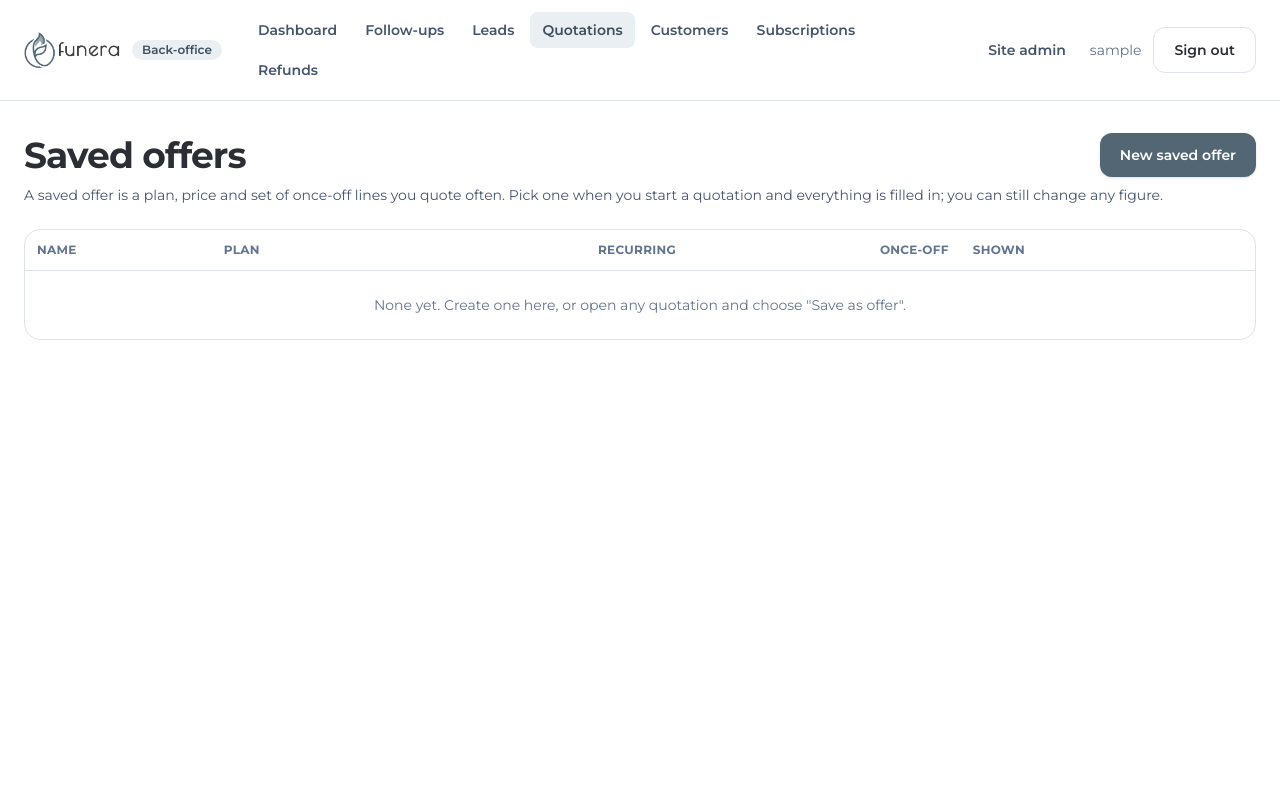
After one commit to karabokman/funera-web, a Django app: page /staff/offers/ in a window 1280 px wide. The commit adds this page. Run offline with Django 5.2, Linux system fonts and the light colour scheme; the visitor is signed in with stand-in values (Sample User, id 1); data comes from the database, SQL or seed files in the repository; data that the repository does not hold is empty.

Commit message:
feat: add quotation templates and price presets

```diff
--- a/src/backoffice/urls.py
+++ b/src/backoffice/urls.py
@@ -19,6 +19,11 @@ urlpatterns = [
     path("quotes/<int:pk>/send/", v.QuoteSend.as_view(), name="quote_send"),
     path("quotes/<int:pk>/cancel/", v.QuoteCancel.as_view(), name="quote_cancel"),
     path("quotes/<int:pk>/duplicate/", v.QuoteDuplicate.as_view(), name="quote_duplicate"),
+    path("offers/", v.OfferListView.as_view(), name="offers"),
+    path("offers/new/", v.OfferEditView.as_view(), name="offer_new"),
+    path("offers/<int:pk>/edit/", v.OfferEditView.as_view(), name="offer_edit"),
+    path("offers/<int:pk>/delete/", v.OfferDelete.as_view(), name="offer_delete"),
+    path("quotes/<int:pk>/save-as-offer/", v.QuoteSaveAsOffer.as_view(), name="quote_save_offer"),
     path("customers/", v.CustomerListView.as_view(), name="customers"),
     path("customers/<int:pk>/", v.CustomerDetailView.as_view(), name="customer"),
     path("subscriptions/", v.SubscriptionListView.as_view(), name="subscriptions"),
--- a/src/backoffice/views.py
+++ b/src/backoffice/views.py
@@ -23,8 +23,8 @@ from catalog.models import Plan
 from leads.models import Lead
 from quotes import services as quote_services
 from quotes.errors import QuoteError
-from quotes.forms import QuoteForm, QuoteLineFormSet
-from quotes.models import Quote
+from quotes.forms import OfferForm, OfferLineFormSet, QuoteForm, QuoteLineFormSet
+from quotes.models import Quote, QuoteTemplate
 from quotes.views import pdf_response
 
 from . import followups, stats
@@ -129,6 +129,7 @@ class LeadDetailView(StaffRequiredMixin, FormView):
             ),
             quotes=self.lead.quotes.all(),
             plans=Plan.objects.filter(is_active=True),
+            offers=QuoteTemplate.objects.filter(is_active=True),
             **kwargs,
         )
 
@@ -160,6 +161,12 @@ class QuoteEditView(StaffRequiredMixin, TemplateView):
     def setup(self, request, *args, **kwargs):
         super().setup(request, *args, **kwargs)
         self.quote = get_object_or_404(Quote, pk=kwargs["pk"]) if "pk" in kwargs else None
+        offer_id = request.GET.get("offer")
+        self.offer = (
+            QuoteTemplate.objects.filter(pk=offer_id).first()
+            if offer_id and offer_id.isdigit() and not self.quote
+            else None
+        )
         lead_id = request.GET.get("lead")
         self.lead = (
             get_object_or_404(Lead, pk=lead_id)
@@ -185,7 +192,7 @@ class QuoteEditView(StaffRequiredMixin, TemplateView):
     def forms(self, data=None):
         if self.quote:
             return QuoteForm(data, instance=self.quote), QuoteLineFormSet(data, instance=self.quote)
-        initial, lines = quote_services.initial_for(self._plan(), self.lead)
+        initial, lines = quote_services.initial_for(self._plan(), self.lead, self.offer)
         return QuoteForm(data, initial=initial), QuoteLineFormSet(data, instance=Quote(), initial=lines)
 
     def get_context_data(self, **kwargs):
@@ -196,6 +203,8 @@ class QuoteEditView(StaffRequiredMixin, TemplateView):
             quote=self.quote,
             lead=self.lead,
             plans=Plan.objects.filter(is_active=True),
+            offers=QuoteTemplate.objects.filter(is_active=True),
+            offer=self.offer,
             page_title="Edit quotation" if self.quote else "New quotation",
             **kwargs,
         )
@@ -506,3 +515,80 @@ class FollowUpAction(StaffRequiredMixin, View):
             return redirect(target)
         messages.success(request, message)
         return redirect(target)
+
+
+# ------------------------------------------------------------------------------------------------ saved offers
+class OfferListView(StaffPage):
+    template_name = "backoffice/offers.html"
+    title = "Saved offers"
+
+    def get_context_data(self, **kwargs):
+        offers = QuoteTemplate.objects.select_related("plan").prefetch_related("lines")
+        return super().get_context_data(offers=offers, **kwargs)
+
+
+class OfferEditView(StaffRequiredMixin, TemplateView):
+    """Create or edit a saved offer; the header form and its once-off lines are saved together."""
+
+    template_name = "backoffice/offer_form.html"
+
+    def setup(self, request, *args, **kwargs):
+        super().setup(request, *args, **kwargs)
+        self.offer = get_object_or_404(QuoteTemplate, pk=kwargs["pk"]) if "pk" in kwargs else None
+
+    def forms(self, data=None):
+        instance = self.offer
+        return (
+            OfferForm(data, instance=instance),
+            OfferLineFormSet(data, instance=instance or QuoteTemplate()),
+        )
+
+    def get_context_data(self, **kwargs):
+        form, lines = kwargs.pop("form_pair", None) or self.forms()
+        return super().get_context_data(
+            form=form,
+            lines=lines,
+            offer=self.offer,
+            page_title="Edit saved offer" if self.offer else "New saved offer",
+            **kwargs,
+        )
+
+    def post(self, request, *args, **kwargs):
+        form, lines = self.forms(request.POST)
+        if form.is_valid() and lines.is_valid():
+            offer = form.save(commit=False)
+            if self.offer is None:
+                offer.created_by = request.user
+            offer.save()
+            lines.instance = offer
+            lines.save()
+            messages.success(request, f'Saved offer "{offer.name}" saved.')
+            return redirect("backoffice:offers")
+        return self.render_to_response(self.get_context_data(form_pair=(form, lines)))
+
+
+class OfferDelete(StaffRequiredMixin, View):
+    http_method_names = ["post"]
+
+    def post(self, request, pk):
+        offer = get_object_or_404(QuoteTemplate, pk=pk)
+        name = offer.name
+        offer.delete()  # quotations already made from it are unaffected: they keep their own copy of every figure
+        messages.success(request, f'Saved offer "{name}" deleted.')
+        return redirect("backoffice:offers")
+
+
+class QuoteSaveAsOffer(StaffRequiredMixin, View):
+    """Keep this quotation's plan, price, wording and lines as a saved offer."""
+
+    http_method_names = ["post"]
+
+    def post(self, request, pk):
+        quote = get_object_or_404(Quote, pk=pk)
+        try:
+            offer = quote_services.save_template_from_quote(quote, request.POST.get("name", ""), request.user)
+        except QuoteError as exc:
+            messages.error(request, str(exc))
+            return redirect("backoffice:quote", pk=quote.pk)
+        messages.success(request, f'Saved as "{offer.name}". Check the figures and wording below.')
+        return redirect("backoffice:offer_edit", pk=offer.pk)
--- a/src/quotes/forms.py
+++ b/src/quotes/forms.py
@@ -3,7 +3,7 @@ from django.forms import inlineformset_factory
 
 from leads.forms import validate_phone
 
-from .models import Quote, QuoteLine
+from .models import Quote, QuoteLine, QuoteTemplate, QuoteTemplateLine
 
 FIELD = {"class": "field"}
 
@@ -54,6 +54,13 @@ class QuoteForm(forms.ModelForm):
 
 
 class QuoteLineForm(forms.ModelForm):
+    def has_changed(self):
+        """A pre-filled line (from a plan's set-up fee or a saved offer) that staff leave untouched must still be saved,
+        which Django would otherwise skip as "unchanged". A new line left completely blank is still skipped."""
+        if self.empty_permitted and not self.instance.pk:
+            return bool((self["description"].value() or "").strip() or str(self["unit_price"].value() or "").strip())
+        return super().has_changed()
+
     class Meta:
         model = QuoteLine
         fields = ["description", "quantity", "unit_price"]
@@ -81,3 +88,56 @@ class DeclineForm(forms.Form):
         label="Anything you would like to tell us? (optional)",
         widget=forms.Textarea(attrs={**FIELD, "rows": 3}),
     )
+
+
+class OfferForm(forms.ModelForm):
+    class Meta:
+        model = QuoteTemplate
+        fields = [
+            "name",
+            "description",
+            "plan",
+            "billing_period",
+            "recurring_price",
+            "vat_included",
+            "valid_days",
+            "intro",
+            "is_active",
+        ]
+        widgets = {
+            "name": forms.TextInput(attrs={**FIELD, "placeholder": "e.g. Starter, 10 branches, standard set-up"}),
+            "description": forms.TextInput(attrs=FIELD),
+            "plan": forms.Select(attrs=FIELD),
+            "billing_period": forms.Select(attrs=FIELD),
+            "recurring_price": forms.NumberInput(attrs={**FIELD, "step": "0.01", "min": "0"}),
+            "vat_included": forms.CheckboxInput(attrs={"class": "h-4 w-4 rounded border-line"}),
+            "valid_days": forms.NumberInput(attrs={**FIELD, "min": "1", "max": "365"}),
+            "intro": forms.Textarea(attrs={**FIELD, "rows": 3}),
+            "is_active": forms.CheckboxInput(attrs={"class": "h-4 w-4 rounded border-line"}),
+        }
+        labels = {
+            "recurring_price": "Recurring price",
+            "valid_days": "Open for (days)",
+            "is_active": "Show in the list",
+        }
+
+    def clean_name(self):
+        name = self.cleaned_data["name"].strip()
+        clash = QuoteTemplate.objects.filter(name__iexact=name).exclude(pk=self.instance.pk)
+        if clash.exists():
+            raise forms.ValidationError("A saved offer with this name already exists.")
+        return name
+
+    def clean_recurring_price(self):
+        price = self.cleaned_data["recurring_price"]
+        if price <= 0:
+            raise forms.ValidationError("Enter the recurring price.")
+        return price
+
+
+class OfferLineForm(QuoteLineForm):
+    class Meta(QuoteLineForm.Meta):
+        model = QuoteTemplateLine
+
+
+OfferLineFormSet = inlineformset_factory(QuoteTemplate, QuoteTemplateLine, form=OfferLineForm, extra=3, can_delete=True)
--- a/src/templates/backoffice/base.html
+++ b/src/templates/backoffice/base.html
@@ -10,7 +10,7 @@
       <a class="nav-link {% if name == 'dashboard' %}!bg-brand-soft !text-brand-dark{% endif %}" href="{% url 'backoffice:dashboard' %}">Dashboard</a>
       <a class="nav-link {% if name == 'follow_ups' %}!bg-brand-soft !text-brand-dark{% endif %}" href="{% url 'backoffice:follow_ups' %}">Follow-ups{% follow_up_badge as due %}{% if due %} <span class="ml-1 rounded-full bg-red-600 px-1.5 py-0.5 text-xs font-bold text-white" aria-label="{{ due }} due">{{ due }}</span>{% endif %}</a>
       <a class="nav-link {% if name == 'leads' or name == 'lead' %}!bg-brand-soft !text-brand-dark{% endif %}" href="{% url 'backoffice:leads' %}">Leads</a>
-      <a class="nav-link {% if 'quote' in name %}!bg-brand-soft !text-brand-dark{% endif %}" href="{% url 'backoffice:quotes' %}">Quotations</a>
+      <a class="nav-link {% if 'quote' in name or 'offer' in name %}!bg-brand-soft !text-brand-dark{% endif %}" href="{% url 'backoffice:quotes' %}">Quotations</a>
       <a class="nav-link {% if 'customer' in name %}!bg-brand-soft !text-brand-dark{% endif %}" href="{% url 'backoffice:customers' %}">Customers</a>
       <a class="nav-link {% if 'subscription' in name %}!bg-brand-soft !text-brand-dark{% endif %}" href="{% url 'backoffice:subscriptions' %}">Subscriptions</a>
       <a class="nav-link {% if 'refund' in name %}!bg-brand-soft !text-brand-dark{% endif %}" href="{% url 'backoffice:refunds' %}">Refunds</a>
--- a/src/templates/backoffice/lead_detail.html
+++ b/src/templates/backoffice/lead_detail.html
@@ -27,5 +27,6 @@
 <section class="card mt-6"><h2 class="text-lg font-bold">Quotations</h2>
   <ul class="mt-3 divide-y divide-line text-sm">{% for q in quotes %}<li class="flex justify-between py-2"><a class="font-semibold text-brand-dark underline" href="{% url 'backoffice:quote' q.pk %}">{{ q.number }} · {{ q.plan.name }}</a><span>{{ q.display_status }}</span></li>{% empty %}<li class="py-2 text-slate-500">None yet.</li>{% endfor %}</ul>
   <p class="mt-4 text-sm text-slate-600">Create a quotation for this lead:</p>
+  {% if offers %}<p class="mt-2 text-sm text-slate-600">Saved offers:</p><div class="mt-1 flex flex-wrap gap-2">{% for o in offers %}<a class="btn-primary btn-sm" href="{% url 'backoffice:quote_new' %}?lead={{ lead.pk }}&offer={{ o.pk }}">{{ o.name }}</a>{% endfor %}</div><p class="mt-3 text-sm text-slate-600">Or from a plan's list price:</p>{% endif %}
   <div class="mt-2 flex flex-wrap gap-2">{% for plan in plans %}<a class="btn-outline btn-sm" href="{% url 'backoffice:quote_new' %}?lead={{ lead.pk }}&plan={{ plan.code }}">{{ plan.name }}</a>{% endfor %}</div></section>
 {% endblock %}
--- /dev/null
+++ b/src/templates/backoffice/offers.html
@@ -0,0 +1,15 @@
+{% extends "backoffice/base.html" %}{% load staff_ui %}
+{% block staff %}
+<div class="flex flex-wrap items-center justify-between gap-3"><h1 class="h-section">Saved offers</h1><a class="btn-primary" href="{% url 'backoffice:offer_new' %}">New saved offer</a></div>
+<p class="mt-2 text-sm text-slate-600">A saved offer is a plan, price and set of once-off lines you quote often. Pick one when you start a quotation and everything is filled in; you can still change any figure.</p>
+<div class="mt-6 overflow-x-auto rounded-2xl border border-line bg-white"><table class="w-full text-left text-sm">
+  <thead class="border-b border-line text-xs uppercase tracking-wide text-slate-500"><tr><th class="p-3">Name</th><th class="p-3">Plan</th><th class="p-3 text-right">Recurring</th><th class="p-3 text-right">Once-off</th><th class="p-3">Shown</th><th class="p-3"></th></tr></thead>
+  <tbody class="divide-y divide-line">{% for o in offers %}<tr class="hover:bg-paper">
+    <td class="p-3"><a class="font-semibold text-brand-dark underline" href="{% url 'backoffice:offer_edit' o.pk %}">{{ o.name }}</a>{% if o.description %}<br><span class="text-slate-500">{{ o.description }}</span>{% endif %}</td>
+    <td class="p-3">{{ o.plan.name }} · {{ o.get_billing_period_display|lower }}</td>
+    <td class="p-3 text-right">R{{ o.recurring_price|floatformat:"2g" }}</td>
+    <td class="p-3 text-right">{% if o.once_off_total %}R{{ o.once_off_total|floatformat:"2g" }}{% else %}—{% endif %}</td>
+    <td class="p-3">{% include "backoffice/_badge.html" with label=o.is_active|yesno:"Yes,Hidden" tone=o.is_active|yesno:"good,neutral" %}</td>
+    <td class="p-3 text-right"><a class="btn-outline btn-sm" href="{% url 'backoffice:quote_new' %}?offer={{ o.pk }}">Use</a></td></tr>
+  {% empty %}<tr><td colspan="6" class="p-6 text-center text-slate-500">None yet. Create one here, or open any quotation and choose "Save as offer".</td></tr>{% endfor %}</tbody></table></div>
+{% endblock %}
--- a/src/templates/backoffice/quote_detail.html
+++ b/src/templates/backoffice/quote_detail.html
@@ -29,6 +29,8 @@
       {% if quote.status == "sent" or quote.status == "accepted" or quote.status == "declined" %}<div class="mt-4"><label class="label" for="plink">Client link</label><input class="field text-xs" id="plink" type="text" readonly value="{{ public_url }}"></div>{% endif %}
     </section>
     {% if quote.status == "draft" or quote.status == "sent" %}{% include "backoffice/_followup_form.html" with kind="quote" obj=quote form=follow_up_form next=request.path %}{% endif %}
+    <section class="card"><h2 class="text-lg font-bold">Saved offer</h2><p class="mt-1 text-sm text-slate-600">Keep this plan, price, wording and lines to reuse on the next quotation. Client details are not saved.</p>
+      <form method="post" action="{% url 'backoffice:quote_save_offer' quote.pk %}" class="mt-3 flex gap-2">{% csrf_token %}<label class="sr-only" for="offer_name">Name</label><input class="field" id="offer_name" name="name" required maxlength="80" placeholder="e.g. Starter, standard set-up"><button class="btn-outline btn-sm shrink-0" type="submit">Save as offer</button></form></section>
     {% if quote.internal_notes %}<section class="card"><h2 class="text-lg font-bold">Internal notes</h2><p class="mt-2 whitespace-pre-line text-sm">{{ quote.internal_notes }}</p></section>{% endif %}
     <section class="card"><h2 class="text-lg font-bold">History</h2><ul class="mt-3 space-y-1 text-sm text-slate-600">{% for e in events %}<li>{{ e.created_at|date:"j M H:i" }} · {{ e.kind|cut:"_"|title }}{% if e.detail %} · {{ e.detail }}{% endif %}{% if e.actor %} <span class="text-slate-400">({{ e.actor }})</span>{% endif %}</li>{% endfor %}</ul></section>
   </aside>
--- a/src/templates/backoffice/quote_form.html
+++ b/src/templates/backoffice/quote_form.html
@@ -2,7 +2,10 @@
 {% block staff %}
 <p><a class="text-sm font-semibold text-brand-dark underline" href="{% if quote %}{% url 'backoffice:quote' quote.pk %}{% elif lead %}{% url 'backoffice:lead' lead.pk %}{% else %}{% url 'backoffice:quotes' %}{% endif %}">&larr; Back</a></p>
 <h1 class="h-section mt-2">{% if quote %}Edit {{ quote.number }}{% else %}New quotation{% if lead %} for {{ lead.business_name }}{% endif %}{% endif %}</h1>
-{% if not quote %}<p class="mt-3 text-sm text-slate-600">Start from a plan's list price and set-up fee:
+{% if not quote and offers %}<div class="mt-4 rounded-2xl border border-brand bg-brand-soft p-4"><p class="text-sm font-semibold text-brand-dark">Start from a saved offer</p>
+  <div class="mt-2 flex flex-wrap gap-2">{% for o in offers %}<a class="btn-sm {% if offer and offer.pk == o.pk %}btn-primary{% else %}btn-outline{% endif %}" href="?{% if lead %}lead={{ lead.pk }}&{% endif %}offer={{ o.pk }}" title="{{ o.description }}">{{ o.name }}</a>{% endfor %}</div>
+  {% if offer %}<p class="mt-2 text-xs text-slate-600">Filled in from "{{ offer.name }}". Change anything you need before saving.</p>{% endif %}</div>{% endif %}
+{% if not quote %}<p class="mt-3 text-sm text-slate-600">{% if offers %}Or start from a plan's list price and set-up fee:{% else %}Start from a plan's list price and set-up fee:{% endif %}
   {% for plan in plans %}<a class="ml-2 font-semibold text-brand-dark underline" href="?{% if lead %}lead={{ lead.pk }}&{% endif %}plan={{ plan.code }}">{{ plan.name }}</a>{% endfor %}. You can change every figure below.</p>{% endif %}
 <form method="post" class="mt-6 space-y-6" novalidate>{% csrf_token %}
   {% if form.errors or lines.total_error_count %}<p class="rounded-xl bg-red-50 p-3 text-sm text-red-800" role="alert">Please correct the errors below.</p>{% endif %}
--- a/src/templates/backoffice/quotes.html
+++ b/src/templates/backoffice/quotes.html
@@ -1,6 +1,6 @@
 {% extends "backoffice/base.html" %}{% load staff_ui %}
 {% block staff %}
-<div class="flex flex-wrap items-center justify-between gap-3"><h1 class="h-section">Quotations</h1><a class="btn-primary" href="{% url 'backoffice:quote_new' %}">New quotation</a></div>
+<div class="flex flex-wrap items-center justify-between gap-3"><h1 class="h-section">Quotations</h1><div class="flex gap-2"><a class="btn-outline" href="{% url 'backoffice:offers' %}">Saved offers</a><a class="btn-primary" href="{% url 'backoffice:quote_new' %}">New quotation</a></div></div>
 <div class="mt-6">{% include "backoffice/_filters.html" %}</div>
 <div class="overflow-x-auto rounded-2xl border border-line bg-white"><table class="w-full text-left text-sm">
   <thead class="border-b border-line text-xs uppercase tracking-wide text-slate-500"><tr><th class="p-3">Number</th><th class="p-3">Business</th><th class="p-3">Plan</th><th class="p-3 text-right">Recurring</th><th class="p-3">Valid until</th><th class="p-3">Follow-up</th><th class="p-3">Status</th></tr></thead>
```
Also changed, not shown: UPDATE_NOTES.md (deleted, +0 -18 lines), docs/QUOTATIONS.md (+7 -0 lines), src/backoffice/tests/test_offers.py (added, +289 -0 lines), src/quotes/models.py (+60 -0 lines), src/quotes/services.py (+59 -13 lines), src/templates/backoffice/offer_form.html (added, +29 -0 lines), src/quotes/migrations/0004_quote_templates.py (added), src/static/css/app.css.
